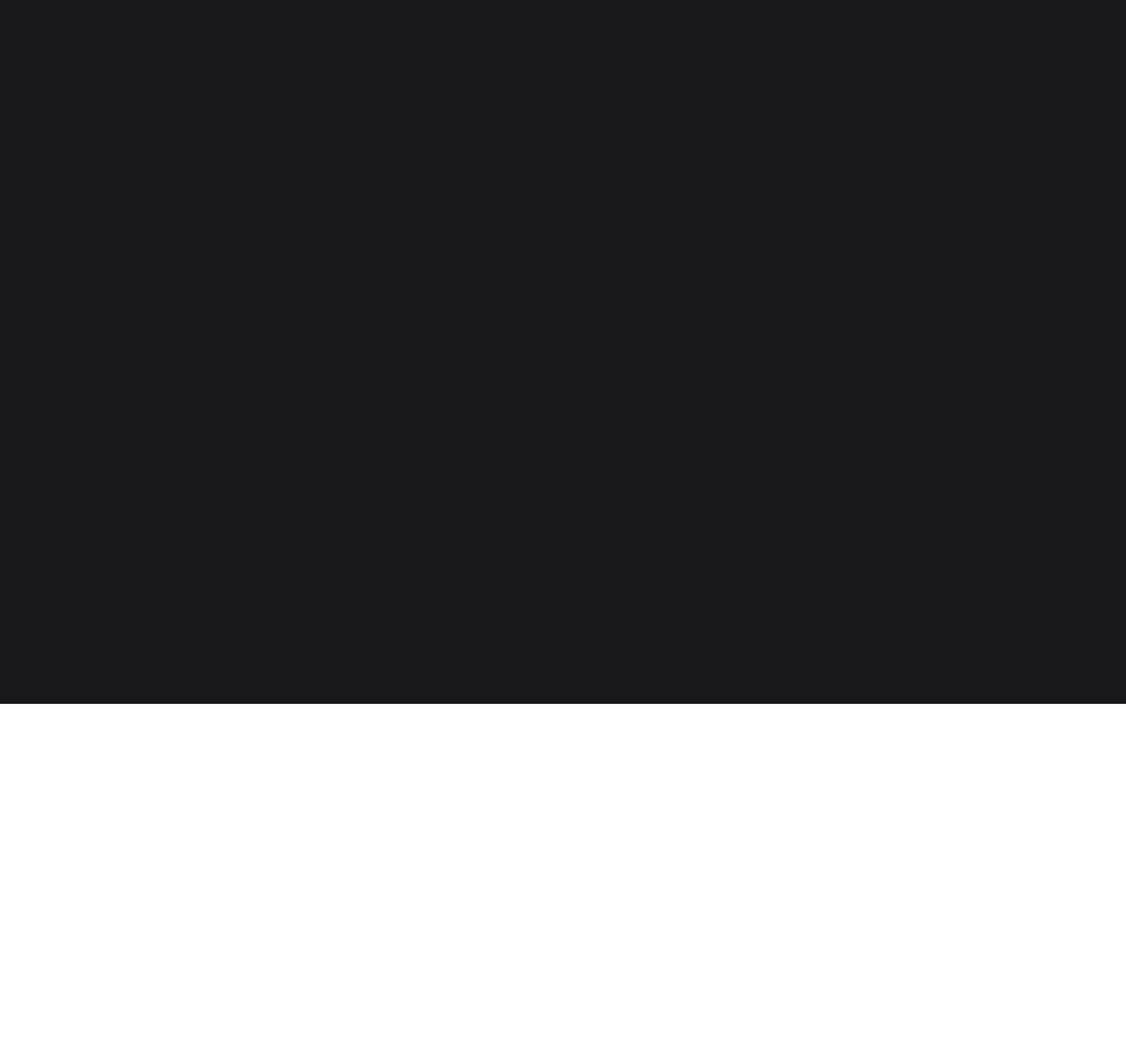
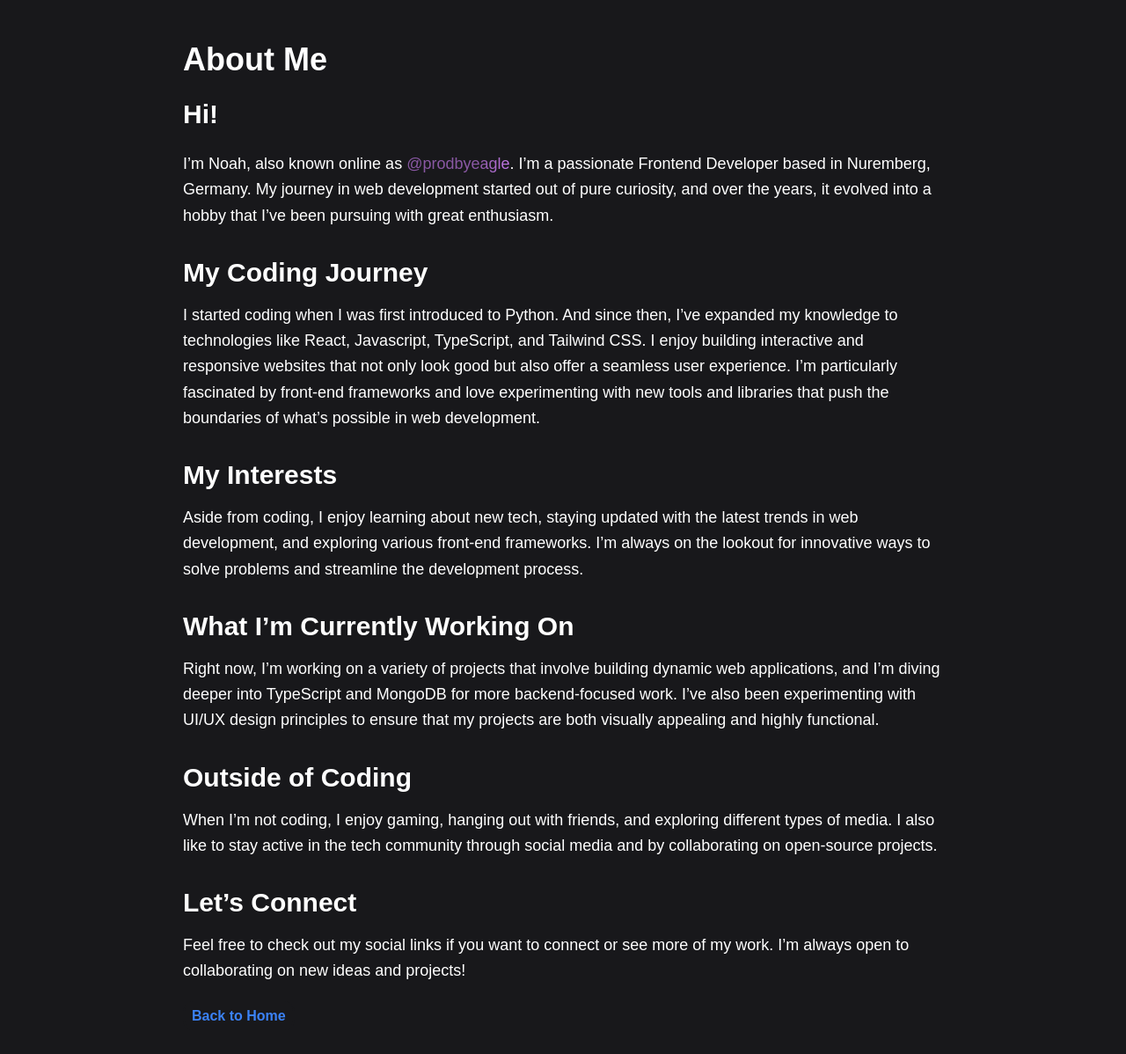
Before and after one commit to prodbyeagle/portfolio2, a React (Create React App) app: page /about in a window 1280 px wide. Before the commit this address had no page. Shown: the top 1198 px of the page at 88% size. Before the commit the page ends 800 px from the top, so only its background shows below. Built offline with nearby package versions, Linux system fonts and the light colour scheme; the HTML template or start-up script is replaced by a standard one.

Commit message:
added about page

```diff
--- a/src/App.tsx
+++ b/src/App.tsx
@@ -2,7 +2,7 @@
 import React from 'react';
 import { BrowserRouter as Router, Route, Routes } from 'react-router-dom';
 import Home from './pages/Home';
-import Links from './pages/Links';
+import About from './pages/About';
 
 const App: React.FC = () => {
   return (
@@ -10,7 +10,7 @@ const App: React.FC = () => {
       <div className="min-h-screen bg-zinc-900 text-white">
         <Routes>
           <Route path="/" element={<Home />} />
-          <Route path="/links" element={<Links />} />
+          <Route path="/about" element={<About />} />
         </Routes>
       </div>
     </Router>
--- /dev/null
+++ b/src/pages/About.tsx
@@ -0,0 +1,53 @@
+import React from 'react';
+import { Link } from 'react-router-dom';
+
+const About: React.FC = () => {
+   return (
+      <div className="max-w-4xl mx-auto py-12 px-4 text-white">
+         <h1 className="text-4xl font-bold mb-6">About Me</h1>
+         <div className="text-lg leading-relaxed">
+            <h2 className="text-3xl font-bold mb-6">Hi!</h2>
+            <p>
+               I’m Noah, also known online as <span className="eagle-text hover:font-extrabold transition-all duration-1000">@prodbyeagle</span>. I’m a passionate Frontend Developer based in Nuremberg, Germany.
+               My journey in web development started out of pure curiosity, and over the years, it evolved into a hobby that I’ve been pursuing with great enthusiasm.
+            </p>
+
+            <h2 className="text-3xl font-semibold mt-8 mb-4">My Coding Journey</h2>
+            <p>
+               I started coding when I was first introduced to Python. And since then, I’ve expanded my knowledge to technologies like React, Javascript, TypeScript, and Tailwind CSS.
+               I enjoy building interactive and responsive websites that not only look good but also offer a seamless user experience.
+               I’m particularly fascinated by front-end frameworks and love experimenting with new tools and libraries that push the boundaries of what’s possible in web development.
+            </p>
+
+            <h2 className="text-3xl font-semibold mt-8 mb-4">My Interests</h2>
+            <p>
+               Aside from coding, I enjoy learning about new tech, staying updated with the latest trends in web development, and exploring various front-end frameworks.
+               I’m always on the lookout for innovative ways to solve problems and streamline the development process.
+            </p>
+
+            <h2 className="text-3xl font-semibold mt-8 mb-4">What I’m Currently Working On</h2>
+            <p>
+               Right now, I’m working on a variety of projects that involve building dynamic web applications, and I’m diving deeper into TypeScript and MongoDB for more backend-focused work.
+               I’ve also been experimenting with UI/UX design principles to ensure that my projects are both visually appealing and highly functional.
+            </p>
+
+            <h2 className="text-3xl font-semibold mt-8 mb-4">Outside of Coding</h2>
+            <p>
+               When I’m not coding, I enjoy gaming, hanging out with friends, and exploring different types of media. I also like to stay active in the tech community through social media and by collaborating on open-source projects.
+            </p>
+
+            <h2 className="text-3xl font-semibold mt-8 mb-4">Let’s Connect</h2>
+            <p>
+               Feel free to check out my social links if you want to connect or see more of my work. I’m always open to collaborating on new ideas and projects!
+            </p>
+         </div>
+         <div className="mt-6">
+            <Link to="/" className="text-blue-500 duration-200 transition-all rounded-xl p-2 border-x-2 border-zinc-900 hover:border-zinc-500 font-semibold">
+               Back to Home
+            </Link>
+         </div>
+      </div>
+   );
+};
+
+export default About;
```
